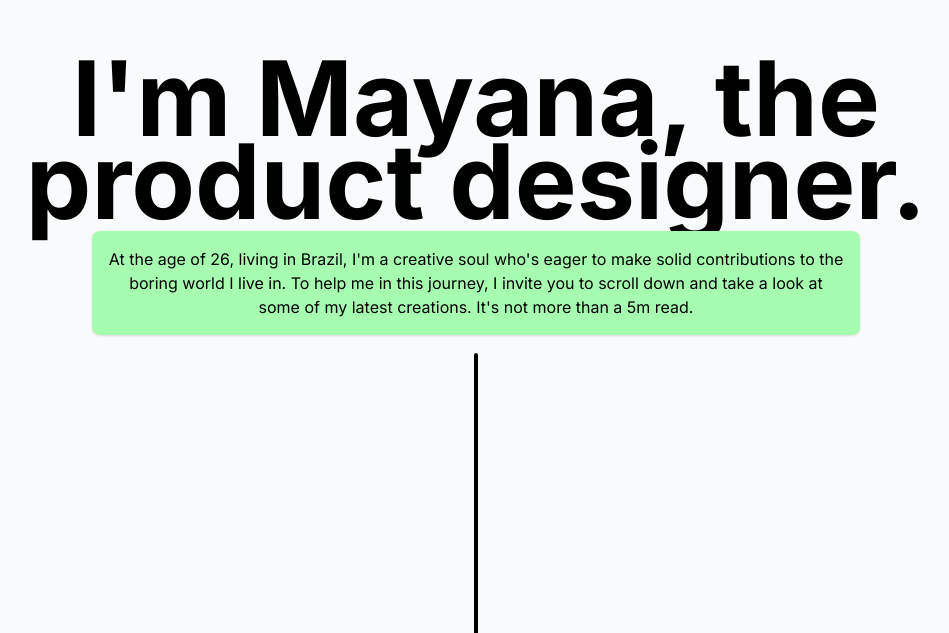
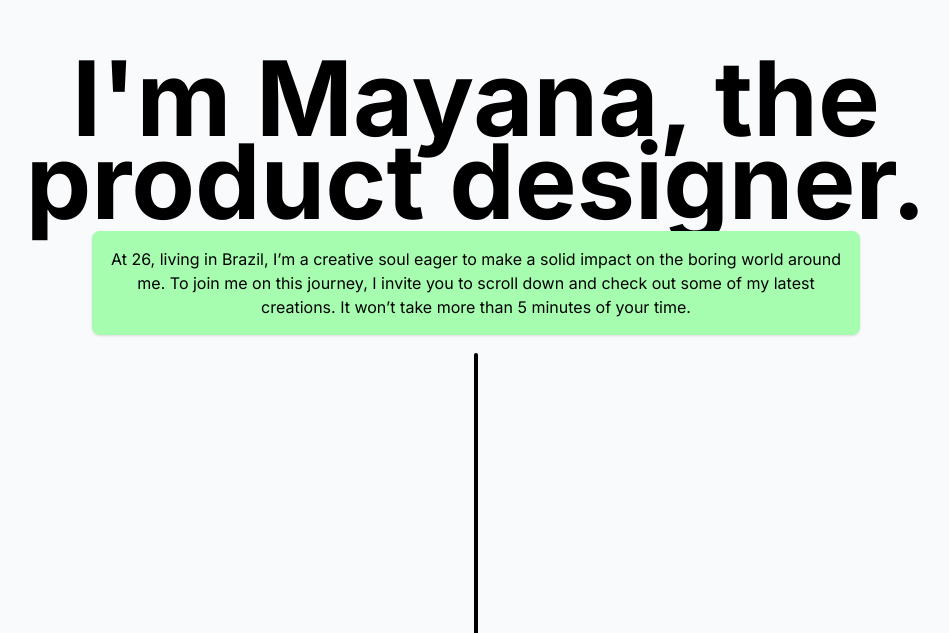
Before and after one commit to mayanabeingmayana/portfolio, a Next.js app: page / in a window 1280 px wide. Shown: the part 167-800 px from the top of the page, without its empty margins (164-1113 px from the left). Built offline with nearby package versions, Linux system fonts and the light colour scheme.

Commit message:
updated the initial and final text

```diff
--- a/app/page.js
+++ b/app/page.js
@@ -53,7 +53,7 @@ const Home = () => {
       <h1 className="text-[104px] w-[1000px] text-center font-bold mb-2 mt-48" style={{ lineHeight: '0.8' }}>I'm Mayana, the product designer.</h1>
       <section className="w-full max-w-3xl text-center mb-4">
         <p className="bg-[#A6FDAF] p-4 rounded-lg shadow">
-        At the age of 26, living in Brazil, I'm a creative soul who's eager to make solid contributions to the boring world I live in. To help me in this journey, I invite you to scroll down and take a look at some of my latest creations. It's not more than a 5m read.</p>
+        At 26, living in Brazil, I’m a creative soul eager to make a solid impact on the boring world around me. To join me on this journey, I invite you to scroll down and check out some of my latest creations. It won’t take more than 5 minutes of your time.</p>
       </section>
 
       <Arrow />
@@ -264,7 +264,7 @@ const Home = () => {
 
         <section className="w-full max-w-3xl text-center mb-3">
         <p className="bg-[#A6FDAF] p-4 rounded-lg shadow">
-         If you'd like to help bring any of these apps to life, contact me at the email below. If you have any critiques to help me get better, I would happily read your thoughts. I'm going to be a great professional; it's just a matter of time. Bookmark me and stay around. See you in the next update.
+        If you’d like to help bring any of these apps to life, feel free to contact me at the email below. If you have any feedback to help me improve, I’d be happy to hear your thoughts. I’m going to be a great professional—it’s just a matter of time. Bookmark me and stick around. See you soon!
         </p>
 
       </section>
```
